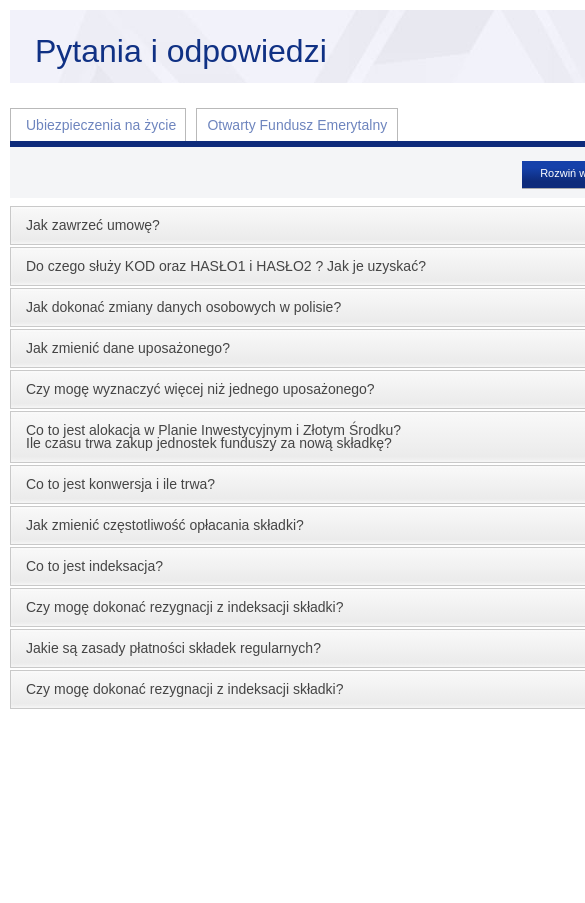
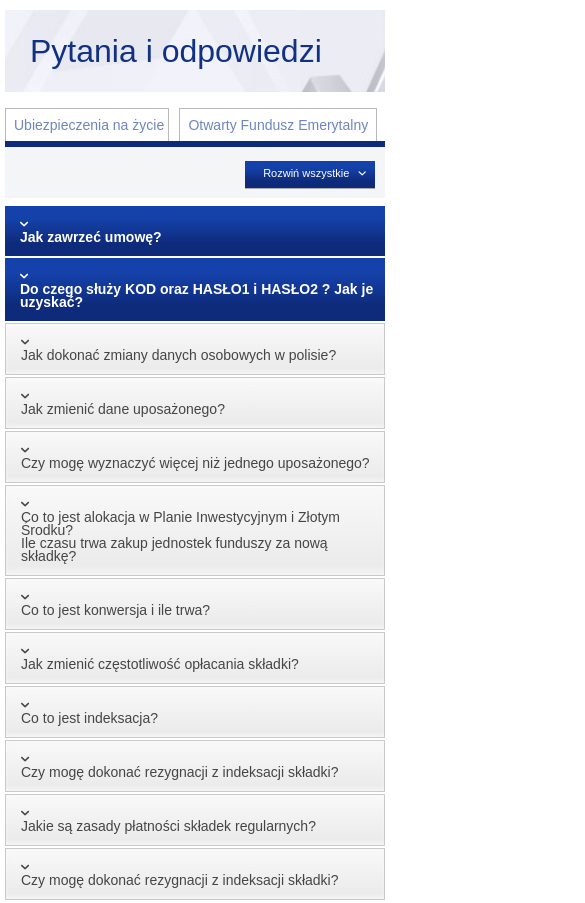
Before and after one commit to sylwiaeb/akordeon-page, a plain HTML site: page index.html in a window 390 px wide. Shown: the top 903 px of the page, 585 px wide, since content can reach past the window. Before the commit the page ends 844 px from the top, so only its background shows below. Drawn offline with Linux system fonts and the light colour scheme; a web font is replaced by a local one.

Commit message:
Add responsive styles.

```diff
--- a/media/scss/default.scss
+++ b/media/scss/default.scss
@@ -12,22 +12,28 @@
 }
 
 #main-container {
-    width: 980px;
-    margin: 10px ;
+    max-width: 980px;
+    margin: 10px auto;
+    padding: 0px 10px;
     font-family: 'Droid Sans', sans-serif;
     header {
+        max-width: 980px;
         padding: 25px 0 25px 25px;
         background: url('../img/header.jpg') no-repeat;
+        background-repeat: no-repeat;
+        background-size: contain;
+        background-position: center;
+        background-size: cover;
         h2 {
             font-size: 32px;
             color: rgb(16,49,132);
         }
     }
     #tabs {
-        float: left;
-        width: 652px;
+        width: calc((100% - 328px));
         margin-top: 16px;
         margin-right: 14px;
+        float: left;
         nav {
             height: 78px;
             ul {
@@ -133,10 +139,28 @@
             a.header {
                 display: block;
                 text-decoration: none;
-                border: 1px solid #c9c9c9;
                 margin-bottom: 2px;
                 outline: none;
                 padding: 12px 0 12px 15px;
+                color: #fff;
+                font-weight: bold;
+                @include blue-gradient;
+                border: none;
+                font-size: 14px;
+                line-height: 13px;
+                .icon {
+                    font-family: 'fontello';
+                    display:     inline-block;
+                    float:       right;
+                    position:    relative;
+                    right:       12px;
+                    font-size:   26px;
+                    color:       #fff;
+                    &::before {
+                        content: '\e80c';
+                    }
+                }
+                &.header-closed {
                     color: #454545;
                     background-color: #ececec;
                     -webkit-box-shadow: 0 1px #fff, inset 0 0 5px rgba(252,252,252,.36);
@@ -147,37 +171,19 @@
                     background-image: -moz-linear-gradient(bottom, #f3f3f3, #ebebeb 11%, #f9f9f9);
                     background-image: -o-linear-gradient(bottom, #f3f3f3, #ebebeb 11%, #f9f9f9);
                     background-image: linear-gradient(to top, #f3f3f3, #ebebeb 11%, #f9f9f9);
-                &.header-open {
-                    color: #fff;
-                    font-weight: bold;
-                    @include blue-gradient;
-                    border: none;
+                    font-weight: normal;
+                    .icon {
+                        color: #11348d;
+                        &::before {
+                            content: '\e80d';
                         }
-                h3 {
-                    font-size: 14px;
-                    line-height: 13px;
                     }
-                span.ui-accordion-header-icon {
-                    display: inline-block;
-                    float: right;
-                    position: relative;
-                    right: 12px;
-                    font-size: 26px;
-
-
-                    &.icon-down-open {
-                        color: #11348d;
-                    }
-                    &.icon-up-open {
-                        color: #fff;
-                    }
-
-
                 }
             }
             section {
                 padding-left: 14px;
                 padding-top: 22px;
+                display: none;
                 p {
                     font-size: 13px;
                     margin-bottom: 20px;
@@ -187,9 +193,10 @@
         }
     }
     #sidebar {
+        width: 314px;
+        height: 538px;
+        margin-top: 14px;
         float: left;
-        width: 314px;
-        margin-top: 14px;
         section.sidebar-section {
             border:             1px solid #c9c9c9;
             margin-bottom:      8px;
@@ -396,3 +403,49 @@
 #life-insurance, #ofe {
     display: none;
 }
+
+@media all and (max-width: 428px) {
+    body {
+        #main-container {
+            padding: 0px 5px;
+            #tabs {
+                width: 100%;
+                nav {
+                    ul {
+                        .left-li {
+                            margin-right: 0px;
+                        }
+                        li {
+                            a {
+                                &.life-insurance {
+                                    width: 162px;
+                                    text-indent: 8px;
+                                }
+                                &.ofe {
+                                    width: 196px;
+                                    text-indent: 8px;
+                                }
+                            }
+                        }
+                    }
+                }
+            }
+        }
+    }
+}
+
+@media all and (max-width: 784px) {
+    body {
+        #main-container {
+            padding: 0px 5px;
+            #tabs {
+                width: 100%;
+            }
+            #sidebar {
+                position: relative;
+                left: 50%;
+                margin-left: -157px;
+            }
+        }
+    }
+}
```
Also changed, not shown: media/css/default.css. Lines whose indentation alone changed are shown as unchanged.
